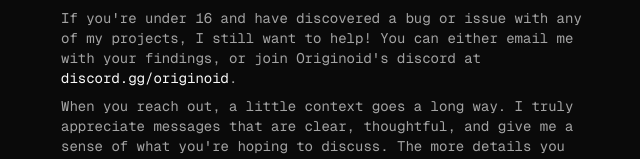
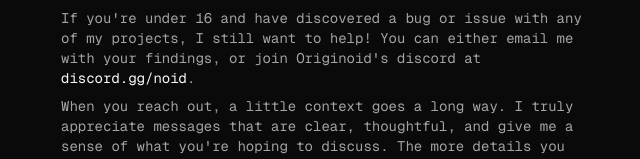
Before and after one commit to dromzeh/dromzeh.dev, a Next.js app: page /contact in a window 1280 px wide. Shown: the part 310-469 px from the top of the page, without its empty margins (315-955 px from the left). Built offline with nearby package versions, Linux system fonts and the light colour scheme.

Commit message:
fix: originoid discord URL on /contact

```diff
--- a/src/app/contact/page.tsx
+++ b/src/app/contact/page.tsx
@@ -35,11 +35,11 @@
                                 help! You can either email me with your
                                 findings, or join Originoid's discord at{" "}
                                 <Link
-                                    href="https://discord.gg/originoid"
+                                    href="https://discord.gg/noid"
                                     target="_blank"
                                     className="text-foreground hover:text-muted-foreground/50 transition-all duration-150 cursor-pointer"
                                 >
-                                    discord.gg/originoid
+                                    discord.gg/noid
                                 </Link>
                                 .
                             </p>
```
